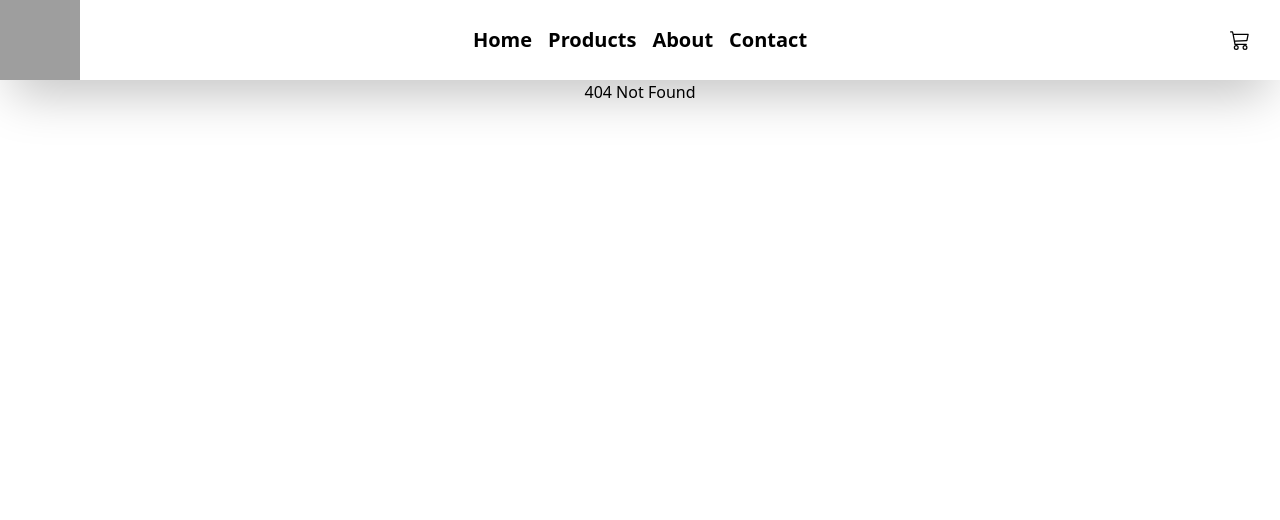
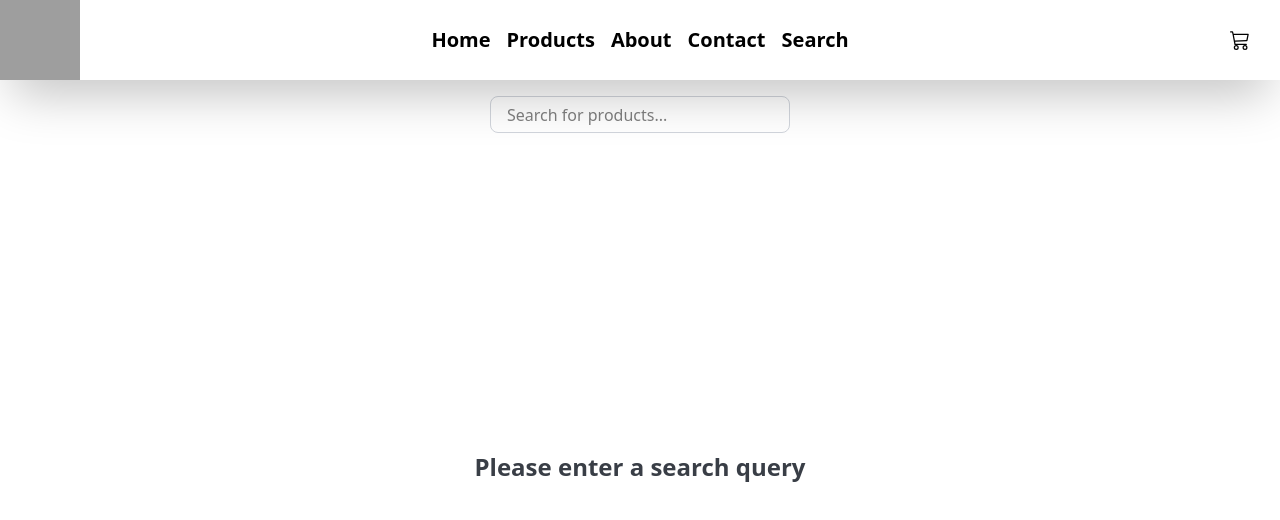
Before and after one commit to ChiththajaGalabodage/cbc-frontend, a React (Vite) app: page /search in a window 1280 px wide. Before the commit this address had no page. Shown: the top 520 px of the page. Built offline with nearby package versions, Linux system fonts and the light colour scheme; grey boxes are pictures that could not be loaded; a web font is replaced by a local one.

Commit message:
implements search product

```diff
--- a/src/components/header.jsx
+++ b/src/components/header.jsx
@@ -36,6 +36,9 @@
         </Link>
         <Link to="/contact" className=" text-[20px] font-bold mx-2">
           Contact
+        </Link>
+        <Link to="/search" className=" text-[20px] font-bold mx-2">
+          Search
         </Link>
       </div>
 
@@ -76,6 +79,7 @@
               <a href="/contact" className="text-[20px] font-bold mx-2 my-4">
                 Contact
               </a>
+
               <a href="/cart" className="text-[20px] font-bold mx-2 my-4">
                 <BsCart3 />
               </a>
--- /dev/null
+++ b/src/pages/client/searchProducts.jsx
@@ -0,0 +1,65 @@
+import axios from "axios";
+import { useState } from "react";
+import ProductCard from "../../components/productCard";
+import Loading from "../../components/loading";
+import toast from "react-hot-toast";
+
+export default function SearchProductPage() {
+  const [products, setProducts] = useState([]);
+  const [isLoading, setIsLoading] = useState(true);
+  const [query, setQuery] = useState("");
+
+  return (
+    <div className="w-full h-full flex flex-col items-center p-4">
+      <input
+        type="text"
+        placeholder="Search for products..."
+        className="w-[300px] h-[40px] px-4 mb-4 rounded-lg border border-gray-300 focus:outline-none focus:ring-2 focus:ring-accent"
+        value={query}
+        onChange={async (e) => {
+          setQuery(e.target.value);
+          setIsLoading(true);
+          if (e.target.value.length == 0) {
+            setProducts([]);
+            setIsLoading(false);
+            return;
+          }
+          try {
+            const response = await axios.get(
+              import.meta.env.VITE_BACKEND_URL +
+                "/api/products/search/" +
+                e.target.value
+            );
+            setProducts(response.data);
+          } catch (error) {
+            toast.error("Error fetching products");
+            console.error(error);
+          } finally {
+            setIsLoading(false);
+          }
+        }}
+      />
+      <div className="w-full h-full flex flex-row flex-wrap justify-center items-center">
+        {query.length == 0 ? (
+          <h1 className="text-2xl text-secondary font-semibold">
+            Please enter a search query
+          </h1>
+        ) : (
+          <>
+            {isLoading ? (
+              <Loading />
+            ) : (
+              <>
+                {products.map((product) => {
+                  return (
+                    <ProductCard key={product.productId} product={product} />
+                  );
+                })}
+              </>
+            )}
+          </>
+        )}
+      </div>
+    </div>
+  );
+}
--- a/src/pages/home.jsx
+++ b/src/pages/home.jsx
@@ -4,6 +4,7 @@
 import ProductOverviewPage from "./client/productOverview";
 import CartPage from "./client/cart";
 import CheckoutPage from "./client/checkOut";
+import SearchProductPage from "./client/searchProducts";
 
 export default function HomePage() {
   return (
@@ -17,6 +18,7 @@
           <Route path="/contact" element={<h1>Contact</h1>} />
           <Route path="/cart" element={<CartPage />} />
           <Route path="/checkout" element={<CheckoutPage />} />
+          <Route path="/search" element={<SearchProductPage />} />
           <Route path="/overview/:id" element={<ProductOverviewPage />} />
           <Route path="/*" element={<h1>404 Not Found</h1>} />
         </Routes>
```
